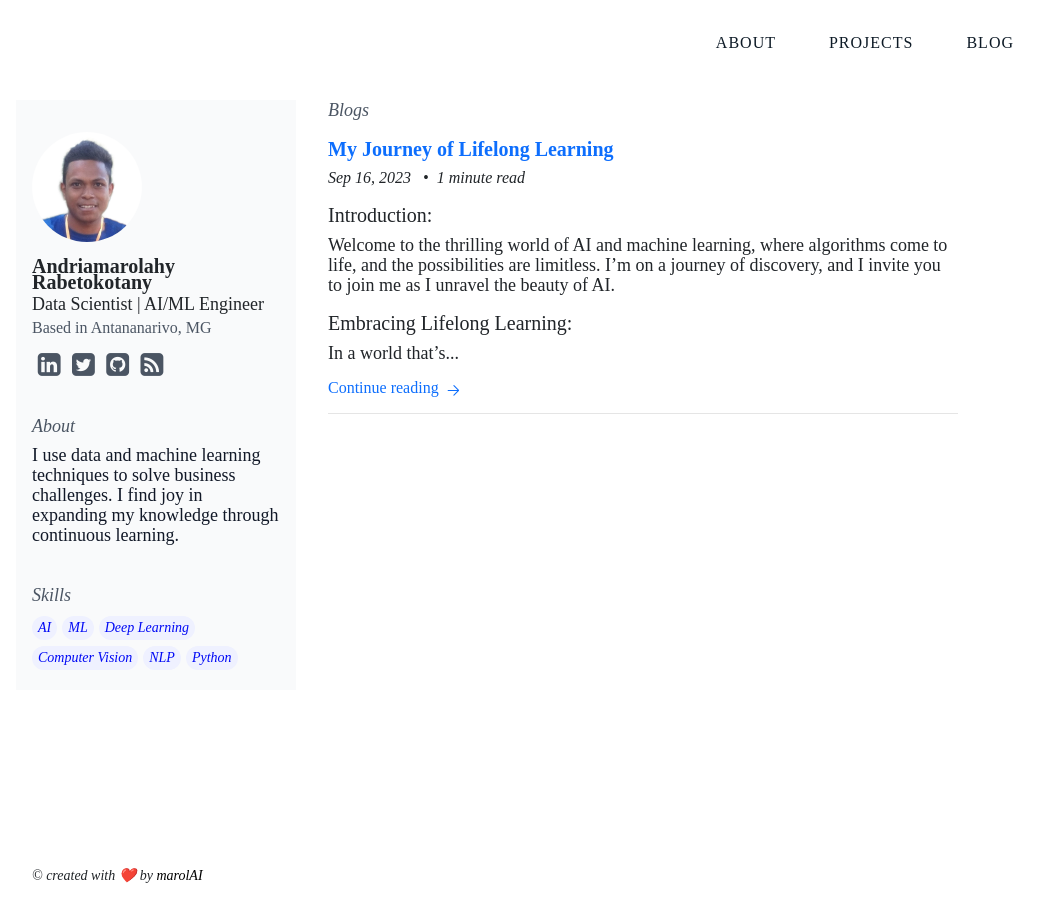
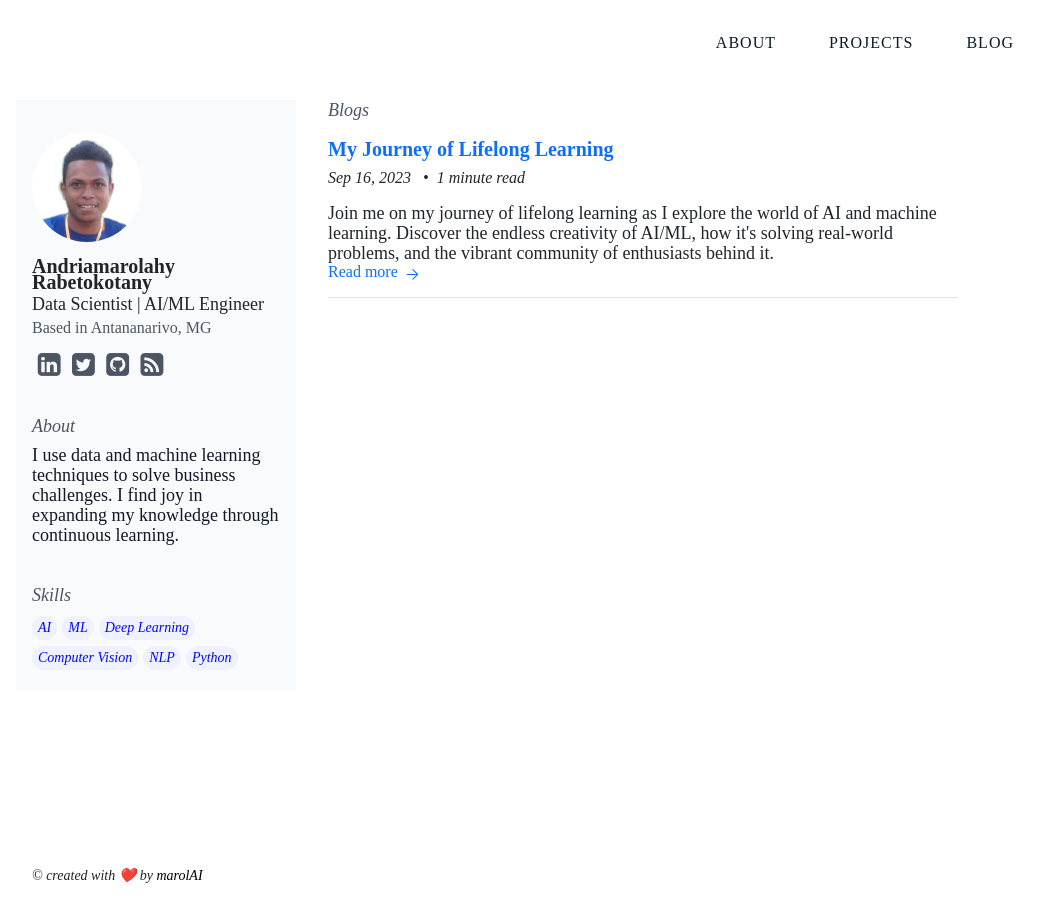
Before and after one commit to marolAI/marolAI.github.io, a Jekyll site: the page built from blog.html, in a window 1280 px wide. Shown: the whole page, without its empty margins (82-1125 px from the left). Built offline with Jekyll 4.4.1, drawn with Linux system fonts in a browser that asks for light colours; some web fonts are replaced; comment, search, counter and statistics services are not loaded.

```diff
--- a/_config.yml
+++ b/_config.yml
@@ -40,6 +40,8 @@ defaults:
     values:
       layout: "project"
 
+disqus:
+  shortname: {{ disqus.shortname }}
 plugins:
   - jekyll-feed
   - jekyll-sitemap
--- a/_includes/blogs_list.html
+++ b/_includes/blogs_list.html
@@ -11,11 +11,11 @@
                     <span class="blogs-list-entry-read-time">{{ post.content | strip_html | number_of_words | divided_by: 200 }} minute read</span>
                 </div>
                 <div class="blogs-list-entry-content">
-                    {{ post.content | truncatewords: 50 }}
+                    {{ post.description }}
                 </div>
                 <div class="blogs-list-entry-read-more">
                     <a href="{{ post.url }}">
-                        Continue reading
+                        Read more
                         <svg xmlns="http://www.w3.org/2000/svg" fill="none" viewBox="0 0 20 20" stroke-width="1.5" stroke="currentColor" class="read-more-array">
                             <path stroke-linecap="round" stroke-linejoin="round" d="M4.5 12h15m0 0l-6.75-6.75M19.5 12l-6.75 6.75"></path>
                         </svg>
--- a/_layouts/default.html
+++ b/_layouts/default.html
@@ -25,6 +25,7 @@
       {% include navbar.html %}
       {{ content }}
     </div>
+  <script id="dsq-count-scr" src="//marolai.disqus.com/count.js" async></script>
   </body>
 
 </html>
--- a/_posts/2023-09-16-launching.md
+++ b/_posts/2023-09-16-launching.md
@@ -3,12 +3,12 @@ title: "My Journey of Lifelong Learning"
 published_date: 2023-09-16
 author: Marolahy
 permalink: /posts/2023/09/launching/
-tags:
-    - AI/ML journey
-    - Lifelong Learning
+tags: [AI/ML journey, Lifelong Learning]
+description: "Join me on my journey of lifelong learning as I explore the world of AI and machine learning. Discover the endless creativity of AI/ML, how it's solving real-world problems, and the vibrant community of enthusiasts behind it."
+comments: true
 ---
 
-##### Introduction:
+##### **Introduction:**
 Welcome to the thrilling world of AI and machine learning, where algorithms come to life, and the possibilities are limitless. I'm on a journey of discovery, and I invite you to join me as I unravel the beauty of AI.
 
 ##### Embracing Lifelong Learning:
```
Also changed, not shown: _includes/blog_detail.html (+22 -7 lines), _sass/blogs.scss (line endings or trailing spaces).
